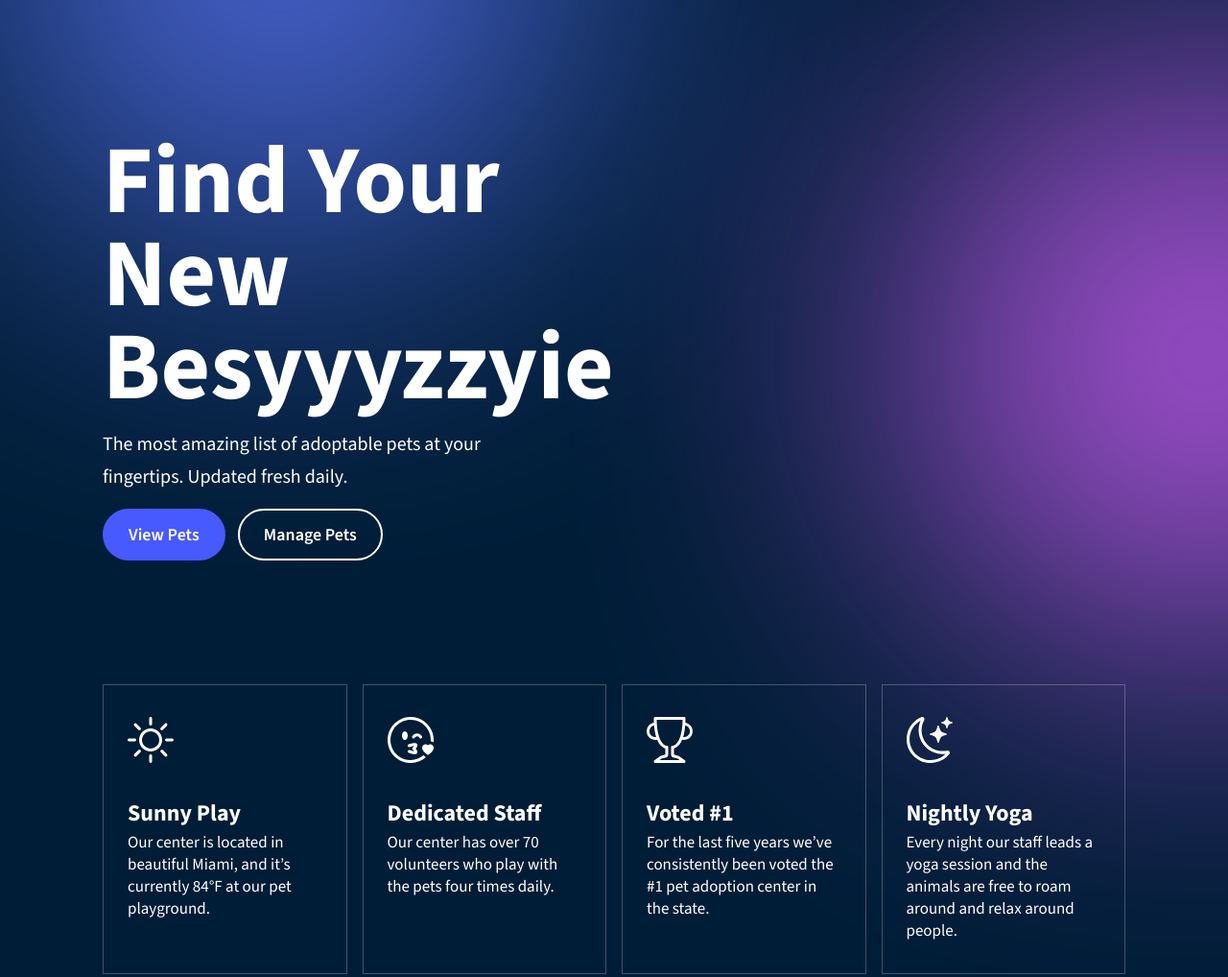
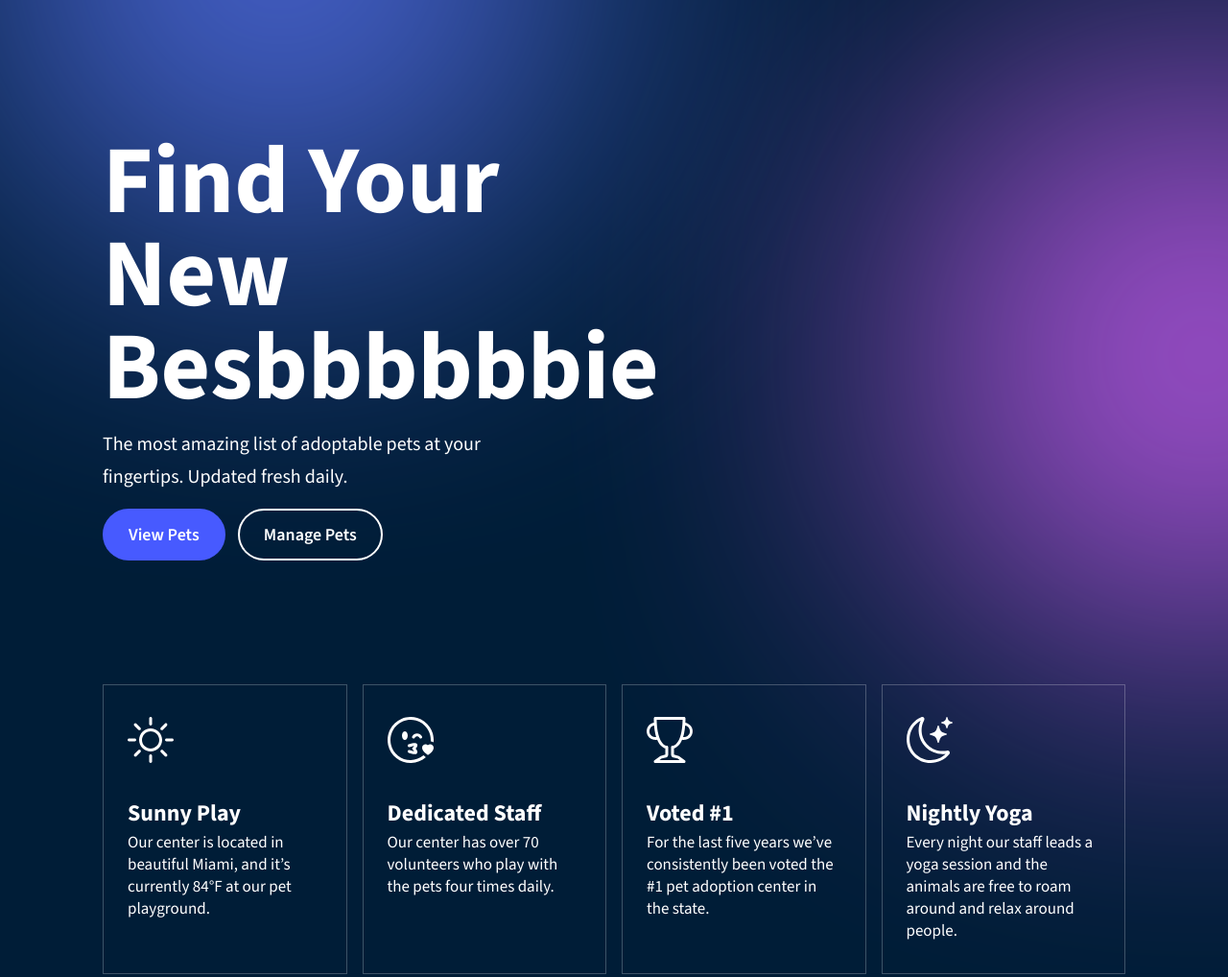
Before and after one commit to worc1386/pet-adoption, a plain HTML site: page index.html in a window 1280 px wide. Shown: the top 1018 px of the page at 96% size. Drawn offline with nearby package versions, Linux system fonts and the light colour scheme.

Commit message:
3rd commint

```diff
--- a/index.html
+++ b/index.html
@@ -17,7 +17,7 @@
     <div class="top-section">
 
       <div class="actual-top-content">
-        <h1>Find Your New Besyyyzzyie</h1>
+        <h1>Find Your New Besbbbbbbie</h1>
         <p class="intro-text">The most amazing list of adoptable pets at your fingertips. Updated fresh daily.</p>
         <div class="intro-buttons">
           <a href="#" class="our-btn utility-mr">View Pets</a>
```
